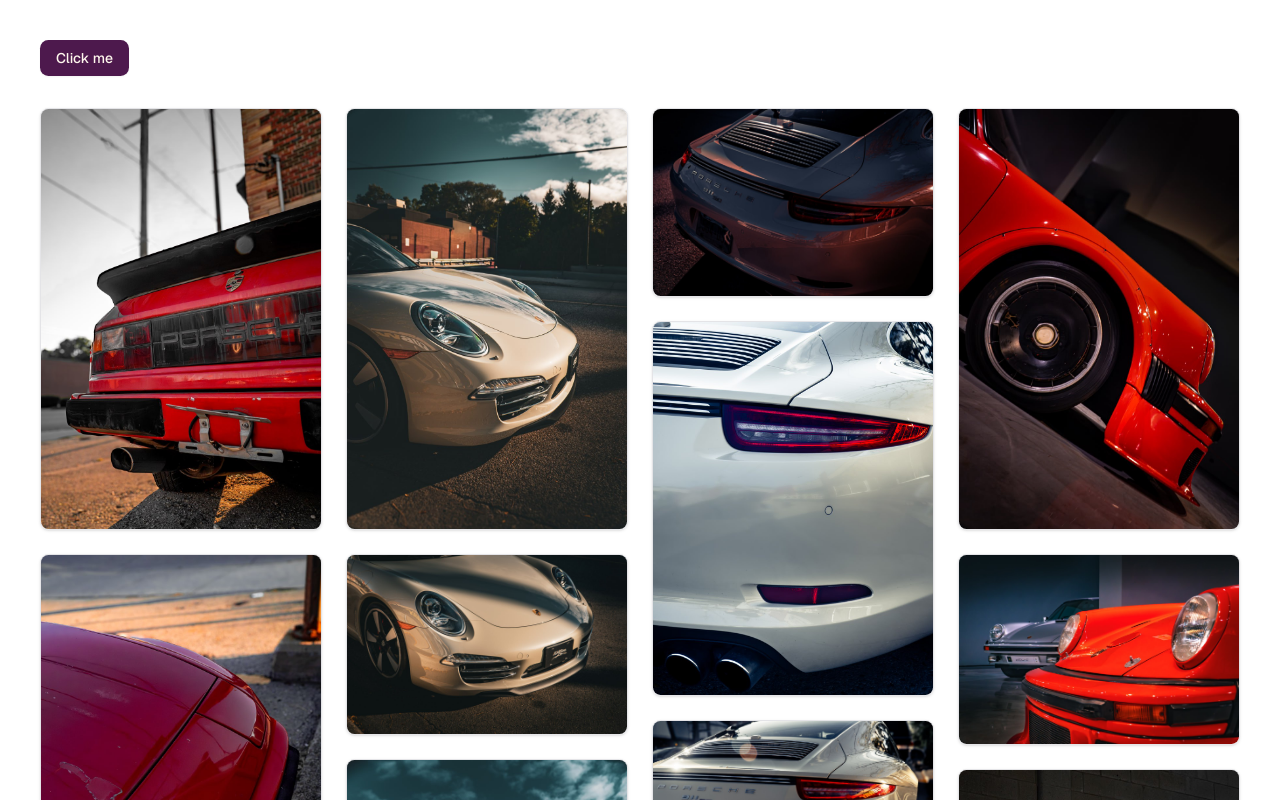
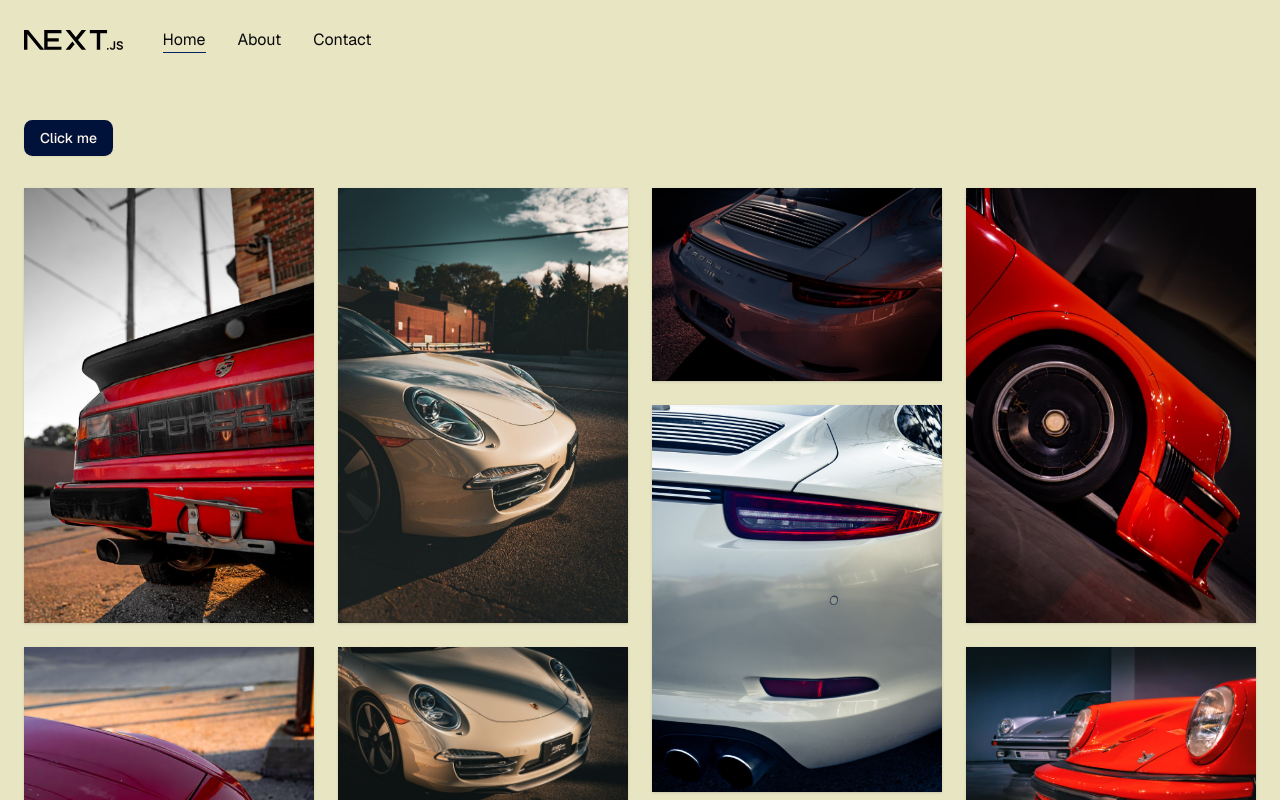
Before and after one commit to farnoodlotfali/berlin-gallery, a Next.js app: page / in a window 1280 px wide. Shown: the top 800 px of the page. Built offline with nearby package versions, Linux system fonts and the light colour scheme.

Commit message:
add header

```diff
--- a/src/app/globals.css
+++ b/src/app/globals.css
@@ -115,13 +115,13 @@
 
 :root {
   --radius: 0.65rem;
-  --background: oklch(1 0 0);
+  --background: #e8e5c3;
   --foreground: oklch(0.141 0.005 285.823);
-  --card: oklch(1 0 0);
+  --card: #e8e5c3;
   --card-foreground: oklch(0.141 0.005 285.823);
-  --popover: oklch(1 0 0);
+  --popover: #e8e5c3;
   --popover-foreground: oklch(0.141 0.005 285.823);
-  --primary: #4d194d;
+  --primary: 	#00113a;
   --primary-foreground: oklch(0.98 0.016 73.684);
   --secondary: oklch(0.967 0.001 286.375);
   --secondary-foreground: oklch(0.21 0.006 285.885);
@@ -130,9 +130,9 @@
   --accent: oklch(0.967 0.001 286.375);
   --accent-foreground: oklch(0.21 0.006 285.885);
   --destructive: oklch(0.577 0.245 27.325);
-  --border: oklch(0.92 0.004 286.32);
-  --input: oklch(0.92 0.004 286.32);
-  --ring: #4d194d;
+  --border: #002263;
+  --input: #002263;
+  --ring: 	#00113a;
   --chart-1: oklch(0.646 0.222 41.116);
   --chart-2: oklch(0.6 0.118 184.704);
   --chart-3: oklch(0.398 0.07 227.392);
@@ -140,12 +140,12 @@
   --chart-5: oklch(0.769 0.188 70.08);
   --sidebar: oklch(0.985 0 0);
   --sidebar-foreground: oklch(0.141 0.005 285.823);
-  --sidebar-primary: #4d194d;
+  --sidebar-primary: 	#00113a;
   --sidebar-primary-foreground: oklch(0.98 0.016 73.684);
   --sidebar-accent: oklch(0.967 0.001 286.375);
   --sidebar-accent-foreground: oklch(0.21 0.006 285.885);
-  --sidebar-border: oklch(0.92 0.004 286.32);
-  --sidebar-ring: #4d194d;
+  --sidebar-border: #002263;
+  --sidebar-ring: 	#00113a;
 }
 
 .dark {
@@ -155,7 +155,7 @@
   --card-foreground: oklch(0.985 0 0);
   --popover: oklch(0.21 0.006 285.885);
   --popover-foreground: oklch(0.985 0 0);
-  --primary: #4d194d;
+  --primary: 	#00113a;
   --primary-foreground: oklch(0.98 0.016 73.684);
   --secondary: oklch(0.274 0.006 286.033);
   --secondary-foreground: oklch(0.985 0 0);
@@ -166,7 +166,7 @@
   --destructive: oklch(0.704 0.191 22.216);
   --border: oklch(1 0 0 / 10%);
   --input: oklch(1 0 0 / 15%);
-  --ring: #4d194d;
+  --ring: 	#00113a;
   --chart-1: oklch(0.488 0.243 264.376);
   --chart-2: oklch(0.696 0.17 162.48);
   --chart-3: oklch(0.769 0.188 70.08);
@@ -174,12 +174,12 @@
   --chart-5: oklch(0.645 0.246 16.439);
   --sidebar: oklch(0.21 0.006 285.885);
   --sidebar-foreground: oklch(0.985 0 0);
-  --sidebar-primary: #4d194d;
+  --sidebar-primary: 	#00113a;
   --sidebar-primary-foreground: oklch(0.98 0.016 73.684);
   --sidebar-accent: oklch(0.274 0.006 286.033);
   --sidebar-accent-foreground: oklch(0.985 0 0);
   --sidebar-border: oklch(1 0 0 / 10%);
-  --sidebar-ring: #4d194d;
+  --sidebar-ring: 	#00113a;
 }
 
 @layer base {
--- a/src/app/layout.tsx
+++ b/src/app/layout.tsx
@@ -1,7 +1,9 @@
-import type { Metadata } from "next";
+import type { Metadata, Viewport } from "next";
 import { Geist, Geist_Mono } from "next/font/google";
 
 import "./globals.css";
+
+import Header from "@/components/layout/header";
 
 const geistSans = Geist({
   variable: "--font-geist-sans",
@@ -14,8 +16,43 @@
 });
 
 export const metadata: Metadata = {
-  title: "Create Next App",
-  description: "Generated by create next app",
+  // metadataBase: new URL("https://berlin-gallery.vercel.app"),
+  title: "Hooman Visuals",
+  description:
+    "Unique digital photos and professional Lightroom presets for photographers and creators. Enhance your projects with stunning visuals.",
+  icons: {
+    icon: "/favicon.ico",
+    apple: { url: "/icons/apple-touch-icon.png", sizes: "180x180" },
+    other: [{ rel: "mask-icon", url: "/next.svg" }],
+  },
+  openGraph: {
+    type: "website",
+    title: "Hooman Visuals",
+    description:
+      "Unique digital photos and professional Lightroom presets for photographers and creators. Enhance your projects with stunning visuals.",
+
+    url: "https://berlin-gallery.vercel.app",
+    images: ["/next.svg"],
+    // images: ["/icons/maskable-512x512.png"],
+  },
+  twitter: {
+    card: "summary_large_image",
+    title: "Hooman Visuals",
+    description:
+      "Unique digital photos and professional Lightroom presets for photographers and creators. Enhance your projects with stunning visuals.",
+
+    images: ["/next.svg"],
+  },
+  other: {
+    "msapplication-navbutton-color": "#00113a",
+    "apple-mobile-web-app-status-bar-style": "#00113a",
+  },
+};
+
+export const viewport: Viewport = {
+  themeColor: "#00113a",
+  initialScale: 1,
+  userScalable: false,
 };
 
 export default function RootLayout({
@@ -30,7 +67,8 @@
       suppressHydrationWarning
     >
       <body>
-        <header></header>
+        <Header />
+
         {children}
       </body>
     </html>
--- a/src/app/page.tsx
+++ b/src/app/page.tsx
@@ -4,6 +4,7 @@
 
 import { SheetDemo } from "@/components/app-sidebar";
 import { Button } from "@/components/ui/button";
+import { Container } from "@/components/ui/container";
 import { cn } from "@/lib/utils";
 
 type MasonryItem = {
@@ -22,7 +23,7 @@
       {items.map((item, i) => (
         <div
           key={i}
-          className="border-border bg-muted/30 mb-6 overflow-hidden rounded-md border shadow-sm not-last-of-type:break-inside-avoid"
+          className="border-border bg-muted/30 mb-6 overflow-hidden shadow-sm not-last-of-type:break-inside-avoid"
         >
           <Image
             style={{
@@ -56,7 +57,7 @@
 
 export default function Home() {
   return (
-    <div className="p-10">
+    <Container className="py-10">
       <Button>Click me</Button>
 
       <div className={cn("mt-8")}>
@@ -64,6 +65,6 @@
       </div>
 
       <SheetDemo />
-    </div>
+    </Container>
   );
 }
--- /dev/null
+++ b/src/components/layout/header.tsx
@@ -0,0 +1,54 @@
+import { MenuIcon } from "lucide-react";
+import Image from "next/image";
+
+import NavLink from "@/components/nav-link";
+import { Container } from "@/components/ui/container";
+
+const LINKS = [
+  {
+    title: "Home",
+    link: "/",
+  },
+  {
+    title: "About",
+    link: "/about",
+  },
+  {
+    title: "Contact",
+    link: "/contact",
+  },
+];
+
+const Header = () => {
+  return (
+    <header className="">
+      <Container className="flex h-[80px] items-center">
+        <MenuIcon className="mr-auto cursor-pointer md:hidden" />
+        <div className="logo">
+          <Image
+            src="/next.svg"
+            alt="logo"
+            sizes="100vw"
+            style={{
+              width: "auto",
+              height: 20,
+            }}
+            width={580}
+            height={250}
+          />
+        </div>
+        <div className="ml-10 hidden grow items-center gap-8 md:flex">
+          {LINKS.map((li) => {
+            return (
+              <NavLink href={li.link} key={li.link}>
+                {li.title}
+              </NavLink>
+            );
+          })}
+        </div>
+      </Container>
+    </header>
+  );
+};
+
+export default Header;
--- /dev/null
+++ b/src/components/nav-link.tsx
@@ -0,0 +1,22 @@
+"use client";
+
+import { PropsWithChildren } from "react";
+import Link, { LinkProps } from "next/link";
+import { usePathname } from "next/navigation";
+
+import { cn } from "@/lib/utils";
+
+export default function NavLink({ href, children, ...rest }: PropsWithChildren<LinkProps>) {
+  const pathname = usePathname();
+  const isActive = pathname === href;
+
+  return (
+    <Link
+      href={href}
+      {...rest}
+      className={cn(isActive ? "border-b" : "", "transition-all hover:opacity-50")}
+    >
+      {children}
+    </Link>
+  );
+}
--- /dev/null
+++ b/src/components/ui/container.tsx
@@ -0,0 +1,15 @@
+import React, { HTMLAttributes, PropsWithChildren } from "react";
+
+import { cn } from "@/lib/utils";
+
+export const Container: React.FC<PropsWithChildren<HTMLAttributes<HTMLDivElement>>> = ({
+  children,
+  className,
+  ...rest
+}) => {
+  return (
+    <div className={cn("mx-auto w-full max-w-[100rem] px-6", className)} {...rest}>
+      {children}
+    </div>
+  );
+};
```
